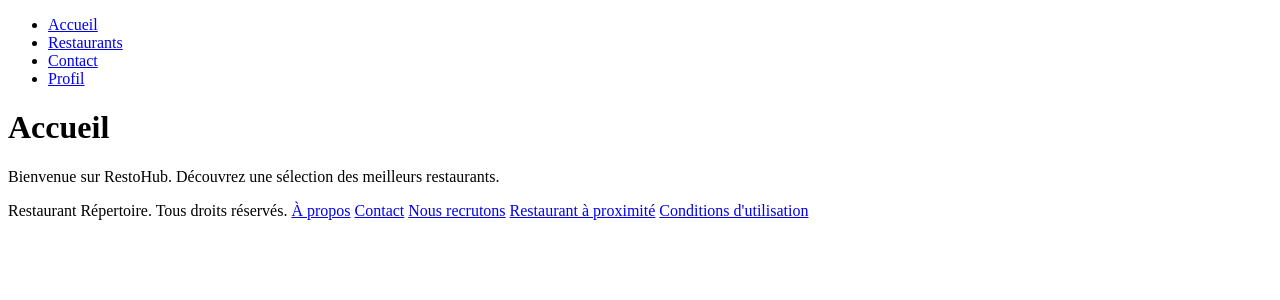
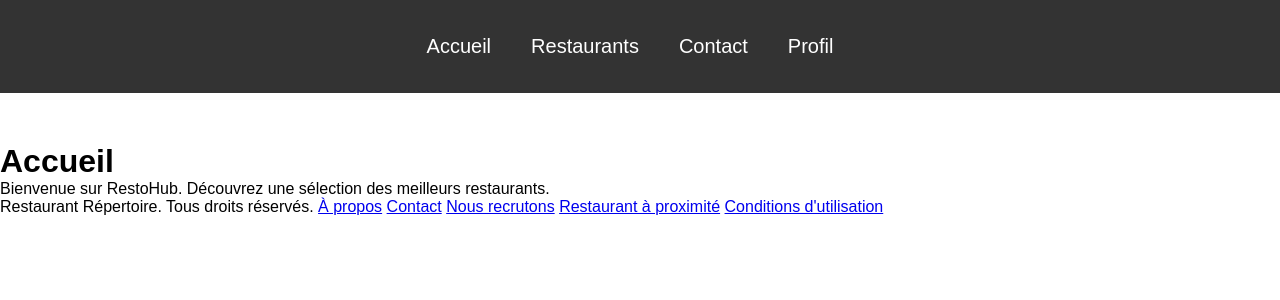
Before and after one commit to Xoriax/Challenge-Web-Efrei, a PHP site: page / in a window 1280 px wide. Shown: the top 300 px of the page. Run offline with PHP 8.4, Linux system fonts and the light colour scheme; some libraries are stand-ins or nearby versions.

Commit message:
Add files via upload

```diff
--- a/CW-BDD/create_table_CWBDD.sql
+++ b/CW-BDD/create_table_CWBDD.sql
@@ -8,8 +8,7 @@ CREATE TABLE restaurant (
 CREATE TABLE plat (
     id SERIAL PRIMARY KEY,
     name VARCHAR(255) NOT NULL,
-    restaurant_id INT REFERENCES restaurant(id),
-    image VARCHAR(255) NOT NULL
+    restaurant_id INT REFERENCES restaurant(id)
 );
 
 CREATE TABLE users (
--- /dev/null
+++ b/Challenge_Web_Project/asset/style.css
@@ -0,0 +1,53 @@
+* {
+    padding: 0;
+    margin: 0;
+    box-sizing: border-box;
+}
+
+body::-webkit-scrollbar {
+    display: none;
+}
+
+
+body {
+    font-family: Arial, sans-serif;
+}
+
+nav {
+    background-color: #333;
+    padding: 25px;
+    text-align: center;
+}
+
+nav ul {
+    list-style: none;
+    display: flex;
+    justify-content: center;
+    margin: 0;
+}
+
+nav li {
+    margin-right: 20px;
+}
+
+nav a {
+    text-decoration: none;
+    font-size: 20px;
+    color: white;
+    padding: 10px;
+    display: inline-block;
+    transition: background-color 0.3s;
+}
+
+nav a:hover {
+    background-color: #F2880F;
+    color: black;
+    border-radius: 5px;
+}
+
+nav a.active {
+    background-color: #F2880F;
+    color: black;
+    border-radius: 5px;
+    text-decoration: underline;
+}
--- a/Challenge_Web_Project/config/config.php
+++ b/Challenge_Web_Project/config/config.php
@@ -1,7 +1,7 @@
 <?php
 define('DB_HOST', 'localhost');
 define('DB_NAME', 'postgres');
-define('DB_USER', 'nom_utilisateur');
-define('DB_PASSWORD', 'mot_de_passe');
-define('DB_PORT', 'port');
+define('DB_USER', 'lcs');
+define('DB_PASSWORD', '123');
+define('DB_PORT', '5432');
 ?>
--- a/Challenge_Web_Project/vue/favoris_view.php
+++ b/Challenge_Web_Project/vue/favoris_view.php
@@ -1,2 +1,3 @@
 <h1>Favoris</h1>
 <p>Découvrez vos plats favoris et gérez votre liste de favoris.</p>
+<?php echo '<a href="javascript:history.go(-1)">Retour</a>'; ?>
--- a/Challenge_Web_Project/vue/footer.php
+++ b/Challenge_Web_Project/vue/footer.php
@@ -9,4 +9,5 @@
 </footer>
 
 </body>
+
 </html>
--- a/Challenge_Web_Project/vue/header.php
+++ b/Challenge_Web_Project/vue/header.php
@@ -1,17 +1,25 @@
 <!DOCTYPE html>
 <html lang="fr">
+
 <head>
     <meta charset="UTF-8">
     <meta name="viewport" content="width=device-width, initial-scale=1.0">
     <title>RestoHub</title>
+    <script src="https://cdn.jsdelivr.net/npm/alpinejs@2.8.2/dist/alpine.min.js" defer></script>
+    <link rel="stylesheet" href="asset/style.css">
 </head>
-<body>
 
-<nav>
-    <ul>
-        <li><a href="?page=accueil">Accueil</a></li>
-        <li><a href="?page=restaurant_view">Restaurants</a></li>
-        <li><a href="?page=contact">Contact</a></li>
-        <li><a href="?page=profil">Profil</a></li>
-    </ul>
-</nav>
+<body x-data="{ open: false }">
+
+    <nav>
+        <ul>
+            <li><a href="?page=accueil" :class="{ 'active': window.location.href.includes('accueil') }">Accueil</a></li>
+            <li><a href="?page=restaurant_view"
+                    :class="{ 'active': window.location.href.includes('restaurant_view') }">Restaurants</a></li>
+            <li><a href="?page=contact" :class="{ 'active': window.location.href.includes('contact') }">Contact</a></li>
+            <li><a href="?page=profil" :class="{ 'active': window.location.href.includes('profil') }">Profil</a></li>
+        </ul>
+    </nav>
+
+    <div style="margin-top: 50px;">
+    </div>
--- a/Challenge_Web_Project/vue/plat_view.php
+++ b/Challenge_Web_Project/vue/plat_view.php
@@ -4,6 +4,9 @@ if (isset($plats)) {
 
     foreach ($plats as $plat) {
         echo "<strong>Nom :</strong> " . $plat['name'] . "<br>";
+        if (!empty($plat['image'])) {
+            echo "<img src='" . $plat['image'] . "' alt='" . $plat['name'] . "'><br>";
+        }
         echo "<br>";
     }
 
--- a/Challenge_Web_Project/vue/reservation_view.php
+++ b/Challenge_Web_Project/vue/reservation_view.php
@@ -1,2 +1,3 @@
 <h1>Réservation</h1>
 <p>Consultez et gérez vos réservations.</p>
+<?php echo '<a href="javascript:history.go(-1)">Retour</a>'; ?>
```
Also changed, not shown: CW-BDD/insert_example_CWBDD.sql (+3 -5 lines).
